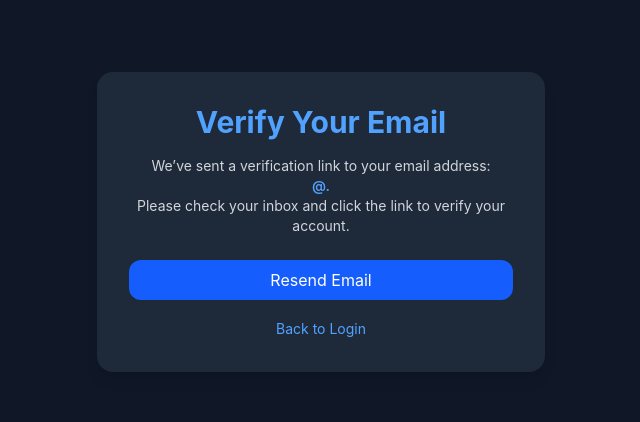
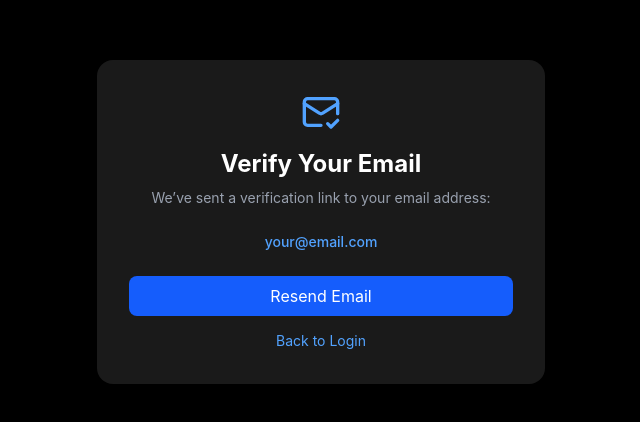
Before and after one commit to Sandb786/fundmate, a React (Vite) app: page /verify-email in a window 1280 px wide. Shown: the part 178-600 px from the top of the page, without its empty margins (319-959 px from the left). Built offline with nearby package versions, Linux system fonts and the light colour scheme.

Commit message:
Style all pages.

```diff
--- a/src/Website/EmailVerification.jsx
+++ b/src/Website/EmailVerification.jsx
@@ -1,46 +1,53 @@
 import { motion } from 'framer-motion';
 import { toast, Toaster } from 'react-hot-toast';
-import { useNavigate,useLocation } from 'react-router-dom';
+import { useNavigate, useLocation } from 'react-router-dom';
+import { MailCheck } from 'lucide-react';
 
-export default function EmailVerification()
-{
-    const navigate = useNavigate();
-    const location = useLocation();
+export default function EmailVerification() {
+  const navigate = useNavigate();
+  const location = useLocation();
 
-    const email = location.state?.email || '@';
+  const email = location.state?.email || 'your@email.com';
 
-  const handleResend = () =>
-{
-    toast.success('Verification email sent again!');
+  const handleResend = () => {
+    toast.success('Verification email sent again!', {
+      style: { background: '#1f2937', color: '#fff' },
+      position: 'top-center',
+    });
   };
 
   const handleBackToLogin = () => {
-     navigate('/AuthLogin');
+    navigate('/authLogin');
   };
 
   return (
-    <div className="min-h-screen bg-gray-900 text-gray-100 flex items-center justify-center px-4">
+    <div className="min-h-screen bg-black text-gray-100 flex items-center justify-center px-4">
       <Toaster position="top-center" toastOptions={{ style: { background: '#1f2937', color: '#fff' } }} />
 
       <motion.div
         initial={{ opacity: 0, y: 50 }}
         animate={{ opacity: 1, y: 0 }}
         transition={{ duration: 0.6 }}
-        className="bg-gray-800 p-8 rounded-2xl shadow-lg w-full max-w-md text-center"
+        className="bg-[#1a1a1a] p-8 rounded-2xl shadow-lg w-full max-w-md text-center"
       >
-        <h2 className="text-3xl font-bold text-blue-400 mb-4">Verify Your Email</h2>
-        <p className="text-sm text-gray-300 mb-6">
+        {/* Optional Email Icon */}
+        <div className="flex justify-center mb-4">
+          <MailCheck className="text-blue-400 w-10 h-10" />
+        </div>
+
+        {/* Heading */}
+        <h2 className="text-2xl font-bold text-white mb-2">Verify Your Email</h2>
+        <p className="text-sm text-gray-400 mb-6">
           We’ve sent a verification link to your email address:
-           <p className="font-semibold text-blue-400 break-all">
-            {email}.
-            </p>
-          Please check your inbox and click the link to verify your account.
         </p>
 
+        {/* Email */}
+        <p className="font-medium text-blue-400 text-sm mb-6 break-words">{email}</p>
 
+        {/* Action Buttons */}
         <button
           onClick={handleResend}
-          className="w-full bg-blue-600 text-white py-2 rounded-xl hover:bg-blue-700 transition mb-4"
+          className="w-full bg-blue-600 text-white py-2 rounded-lg hover:bg-blue-700 active:scale-95 transition mb-3"
         >
           Resend Email
         </button>
```
